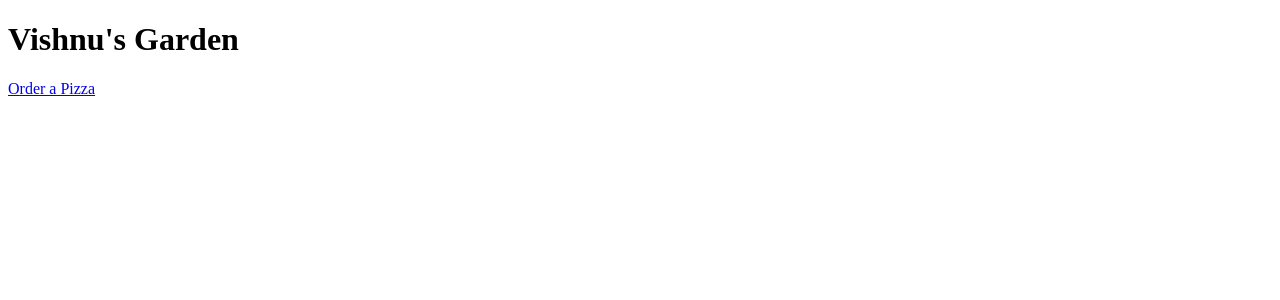
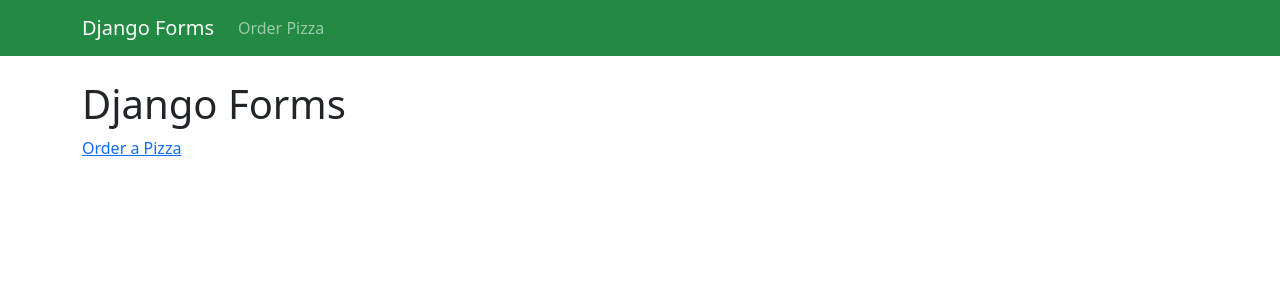
Before and after one commit to vishnuak15/django-forms, a Django app: page / in a window 1280 px wide. Shown: the top 300 px of the page. Run offline with Django 3.2, Linux system fonts and the light colour scheme; some libraries are stand-ins or nearby versions.

Commit message:
widget forms

```diff
--- /dev/null
+++ b/pizza/templates/pizza/base.html
@@ -0,0 +1,46 @@
+<!doctype html>
+<html lang="en">
+
+<head>
+    <!-- Required meta tags -->
+    <meta charset="utf-8">
+    <meta name="viewport" content="width=device-width, initial-scale=1">
+
+    <!-- Bootstrap CSS -->
+    <link href="https://cdn.jsdelivr.net/npm/bootstrap@5.1.3/dist/css/bootstrap.min.css" rel="stylesheet" integrity="sha384-1BmE4kWBq78iYhFldvKuhfTAU6auU8tT94WrHftjDbrCEXSU1oBoqyl2QvZ6jIW3" crossorigin="anonymous">
+
+    <title>Django forms!</title>
+</head>
+<nav class="navbar navbar-expand-lg navbar-dark" style="background-color: #238a44">
+    <div class="container">
+        <a class="navbar-brand" href="{% url 'home' %}">Django Forms</a>
+        <div class="collapse navbar-collapse" id="navbarNav">
+            <ul class="navbar-nav">
+                <li class="nav-item active">
+                    <a class="nav-link" href="{% url 'order' %}">Order Pizza</a>
+                </li>
+            </ul>
+        </div>
+    </div>
+</nav>
+
+<body>
+    <br>
+    <div class="container">
+        {% block content %} {% endblock %}
+    </div>
+
+
+    <!-- Optional JavaScript; choose one of the two! -->
+
+    <!-- Option 1: Bootstrap Bundle with Popper -->
+    <script src="https://cdn.jsdelivr.net/npm/bootstrap@5.1.3/dist/js/bootstrap.bundle.min.js" integrity="sha384-ka7Sk0Gln4gmtz2MlQnikT1wXgYsOg+OMhuP+IlRH9sENBO0LRn5q+8nbTov4+1p" crossorigin="anonymous"></script>
+
+    <!-- Option 2: Separate Popper and Bootstrap JS -->
+    <!--
+    <script src="https://cdn.jsdelivr.net/npm/@popperjs/core@2.10.2/dist/umd/popper.min.js" integrity="sha384-7+zCNj/IqJ95wo16oMtfsKbZ9ccEh31eOz1HGyDuCQ6wgnyJNSYdrPa03rtR1zdB" crossorigin="anonymous"></script>
+    <script src="https://cdn.jsdelivr.net/npm/bootstrap@5.1.3/dist/js/bootstrap.min.js" integrity="sha384-QJHtvGhmr9XOIpI6YVutG+2QOK9T+ZnN4kzFN1RtK3zEFEIsxhlmWl5/YESvpZ13" crossorigin="anonymous"></script>
+    -->
+</body>
+
+</html>
--- a/pizza/templates/pizza/home.html
+++ b/pizza/templates/pizza/home.html
@@ -1,16 +1,4 @@
-<!DOCTYPE html>
-<html lang="en">
+{% extends 'pizza/base.html' %} {% load widget_tweaks %} {% block content %}
 
-<head>
-    <meta charset="UTF-8">
-    <meta http-equiv="X-UA-Compatible" content="IE=edge">
-    <meta name="viewport" content="width=device-width, initial-scale=1.0">
-    <title>Document</title>
-</head>
-
-<body>
-    <h1>Vishnu's Garden</h1>
-    <a href="{% url 'order' %}">Order a Pizza</a>
-</body>
-
-</html>
+<h1>Django Forms</h1>
+<a href="{% url 'order' %}">Order a Pizza</a> {% endblock %}
```
Also changed, not shown: pizza/templates/pizza/order.html (+2 -31 lines).
